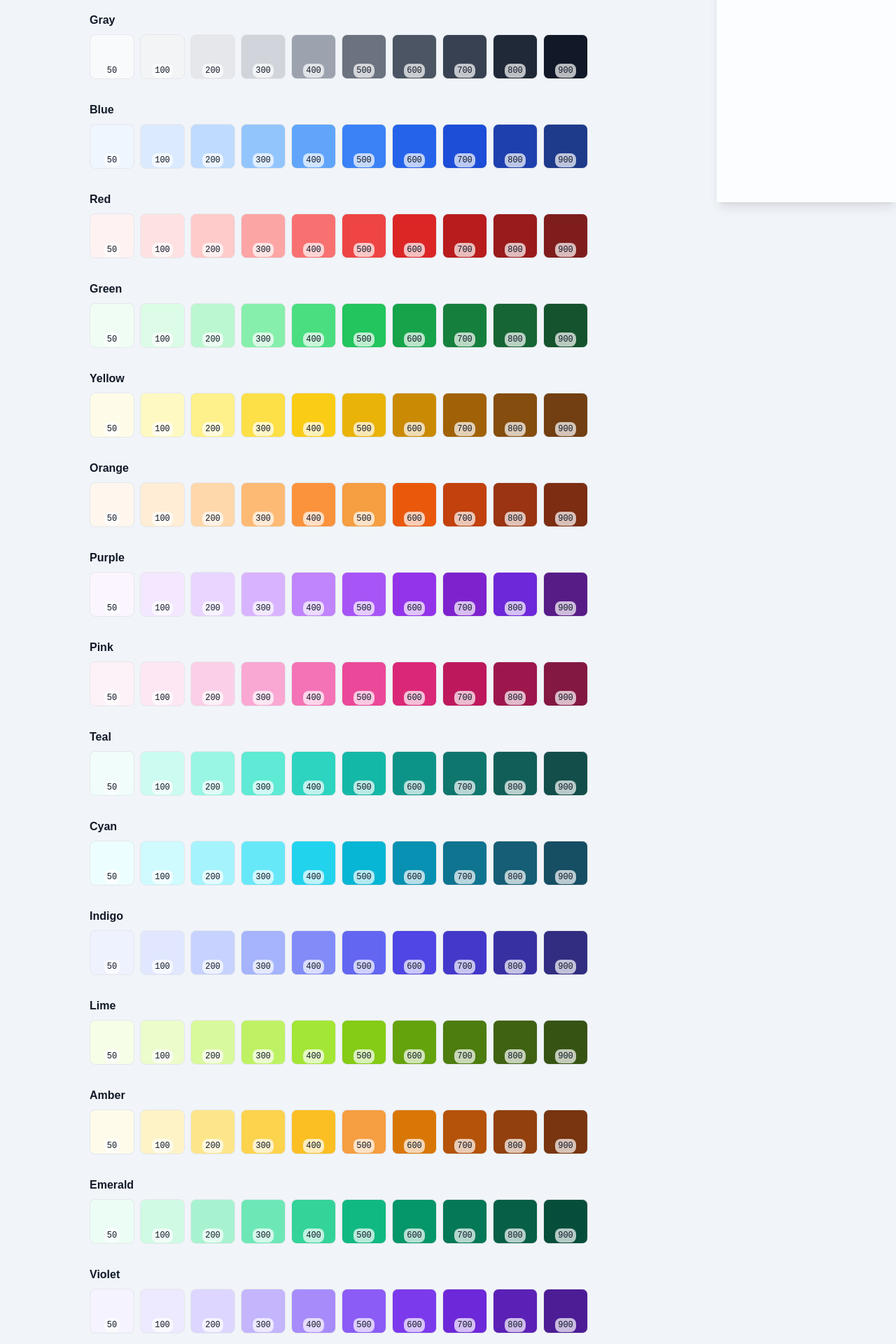
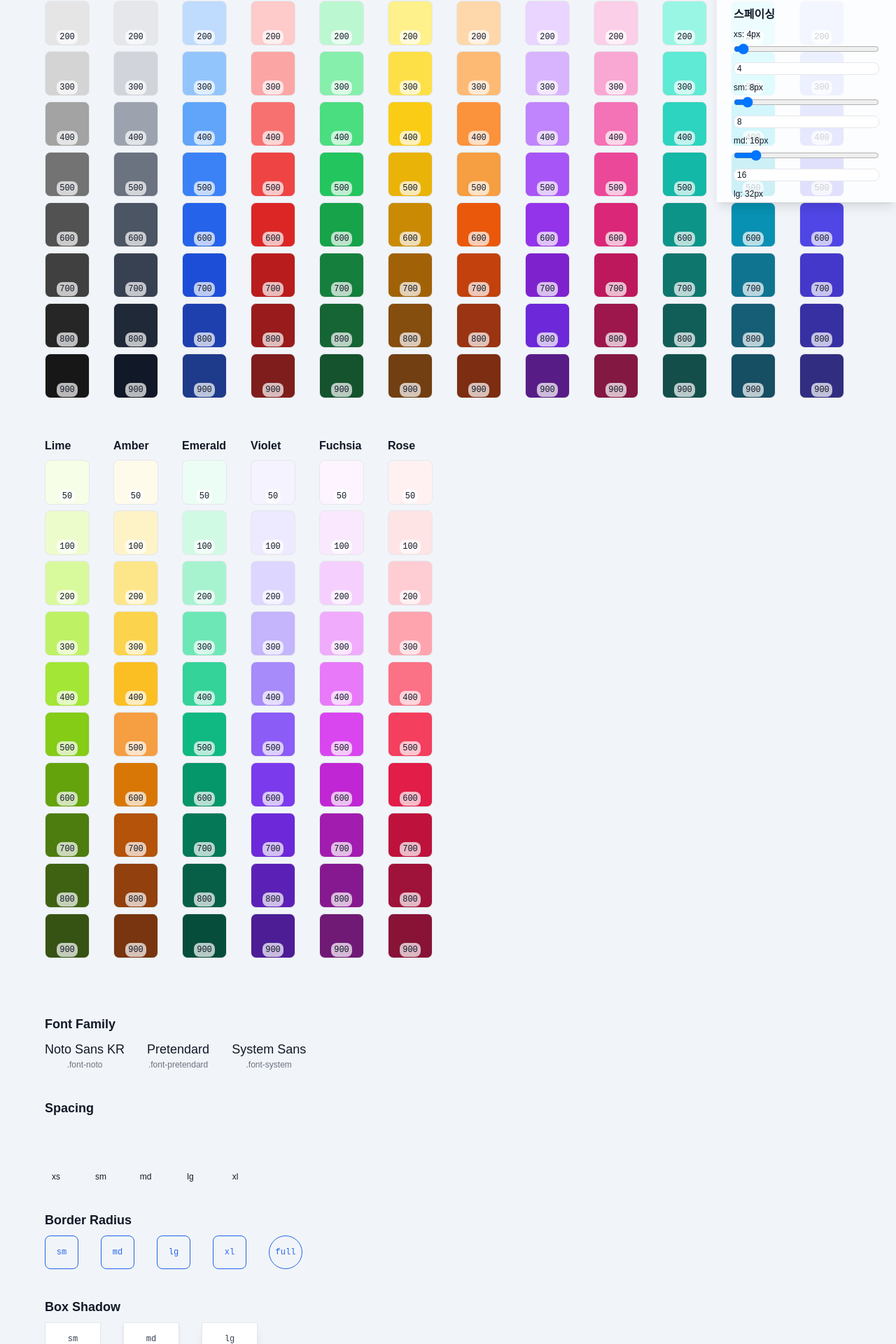
Before and after one commit to GTD-web/design-preview-v0, a Next.js app: page / in a window 1280 px wide. Shown: the part 511-2431 px from the top of the page at 70% size. Built offline with nearby package versions, Linux system fonts and the light colour scheme.

Commit message:
테일윈드 설정에서 스페이싱 및 그리드 관련 변수를 CSS 변수로 변경하고, 페이지 컴포넌트에서 레이아웃 및 스페이싱 조절 기능을 추가하여 사용자 정의 가능성을 높였습니다.

```diff
--- a/src/app/globals.css
+++ b/src/app/globals.css
@@ -22,6 +22,14 @@
   --color-border: #cbd5e1;
   --radius: 8px;
   --font-size-base: 1rem;
+  --spacing-xs: 0.25rem;
+  --spacing-sm: 0.5rem;
+  --spacing-md: 1rem;
+  --spacing-lg: 2rem;
+  --spacing-xl: 4rem;
+  --grid-columns: 12;
+  --grid-gutter: 1.5rem;
+  --grid-max-width: 1200px;
 }
 
 @media (prefers-color-scheme: dark) {
--- a/src/app/page.tsx
+++ b/src/app/page.tsx
@@ -81,11 +81,18 @@ function DesignTokensPreview({ theme }: { theme?: string }) {
   ];
 
   return (
-    <section className="w-full max-w-5xl mx-auto mt-20">
+    <section
+      className="mx-auto mt-20 p-md gap-layout max-w-layout"
+      style={{
+        maxWidth: "var(--grid-max-width)",
+        paddingLeft: "var(--grid-gutter)",
+        paddingRight: "var(--grid-gutter)",
+      }}
+    >
       <h2 className="text-2xl font-bold mb-6 text-foreground">디자인 시스템 컬러 프리뷰</h2>
       <div className="mb-12">
         <h3 className="text-lg font-semibold mb-2 text-foreground">Single Colors</h3>
-        <div className="grid grid-cols-2 sm:grid-cols-5 gap-4">
+        <div className="grid grid-cols-layout gap-layout">
           {singleColors.map((color) => (
             <div
               key={color.name}
@@ -103,14 +110,16 @@ function DesignTokensPreview({ theme }: { theme?: string }) {
         </div>
       </div>
       <div className="mb-12">
-        <h3 className="text-lg font-semibold mb-2">Palette Colors</h3>
-        {paletteColors.map((name) => (
-          <PalettePreview key={name} name={name} />
-        ))}
+        <h3 className="text-lg font-semibold mb-2 text-foreground">Palette Colors</h3>
+        <div className="grid grid-cols-layout gap-layout">
+          {paletteColors.map((name) => (
+            <PalettePreview key={name} name={name} />
+          ))}
+        </div>
       </div>
       <div className="mb-10">
         <h3 className="text-lg font-semibold mb-2">Font Family</h3>
-        <div className="flex gap-6">
+        <div className="flex gap-lg">
           {fonts.map((font) => (
             <div key={font.key} className="flex flex-col items-center">
               <span className={`text-lg ${font.className}`}>{font.label}</span>
@@ -121,7 +130,7 @@ function DesignTokensPreview({ theme }: { theme?: string }) {
       </div>
       <div className="mb-10">
         <h3 className="text-lg font-semibold mb-2">Spacing</h3>
-        <div className="flex gap-4 items-end">
+        <div className="flex gap-lg items-end">
           {spacings.map((sp) => (
             <div key={sp.name} className="flex flex-col items-center">
               <div className={`bg-primary/30 w-8`} style={{ height: `var(--spacing-${sp.size}, 1rem)` }} />
@@ -132,7 +141,7 @@ function DesignTokensPreview({ theme }: { theme?: string }) {
       </div>
       <div className="mb-10">
         <h3 className="text-lg font-semibold mb-2">Border Radius</h3>
-        <div className="flex gap-4">
+        <div className="flex gap-lg">
           {radii.map((r) => (
             <div key={r.name} className={`w-12 h-12 bg-primary/30 border border-primary ${r.className} flex items-center justify-center`}>
               <span className="text-xs text-primary font-mono">{r.name}</span>
@@ -142,7 +151,7 @@ function DesignTokensPreview({ theme }: { theme?: string }) {
       </div>
       <div className="mb-10">
         <h3 className="text-lg font-semibold mb-2">Box Shadow</h3>
-        <div className="flex gap-4">
+        <div className="flex gap-lg">
           {shadows.map((s) => (
             <div key={s.name} className={`w-20 h-12 bg-white border border-gray-200 flex items-center justify-center ${s.className}`}>
               <span className="text-xs text-gray-700 font-mono">{s.name}</span>
@@ -195,9 +204,25 @@ export default function Home() {
     document.body.style.setProperty("--font-size-base", `${fontSize}px`);
   }, [fontSize]);
 
+  // 세밀한 스페이싱 조절
+  const [spacing, setSpacing] = useState({
+    xs: 4, // px
+    sm: 8,
+    md: 16,
+    lg: 32,
+    xl: 64,
+  });
+  useEffect(() => {
+    document.body.style.setProperty("--spacing-xs", `${spacing.xs / 16}rem`);
+    document.body.style.setProperty("--spacing-sm", `${spacing.sm / 16}rem`);
+    document.body.style.setProperty("--spacing-md", `${spacing.md / 16}rem`);
+    document.body.style.setProperty("--spacing-lg", `${spacing.lg / 16}rem`);
+    document.body.style.setProperty("--spacing-xl", `${spacing.xl / 16}rem`);
+  }, [spacing]);
+
   return (
     <div className="min-h-screen flex items-center justify-center bg-background">
-      <div className="fixed top-0 right-0 h-full w-64 bg-white/80 dark:bg-background/80 shadow-lg z-50 p-6 flex flex-col gap-6">
+      <div className="fixed top-0 right-0 h-full w-64 bg-white/80 dark:bg-background/80 shadow-lg z-50 p-6 flex flex-col gap-6 overflow-y-auto">
         {/* 테마 선택 */}
         <div>
           <div className="font-bold mb-2 text-foreground">테마</div>
@@ -272,6 +297,33 @@ export default function Home() {
             />
           </div>
         </div>
+        {/* 스페이싱 조절 */}
+        <div>
+          <div className="font-bold mb-2 text-foreground">스페이싱</div>
+          {Object.entries(spacing).map(([key, value]) => (
+            <div key={key} className="mb-2">
+              <div className="mb-1 text-xs text-foreground">
+                {key}: {value}px
+              </div>
+              <input
+                type="range"
+                min={0}
+                max={128}
+                value={value}
+                onChange={(e) => setSpacing((s) => ({ ...s, [key]: Number(e.target.value) }))}
+                className="w-full mb-1"
+              />
+              <input
+                type="number"
+                min={0}
+                max={128}
+                value={value}
+                onChange={(e) => setSpacing((s) => ({ ...s, [key]: Number(e.target.value) }))}
+                className="w-full border rounded px-1 text-xs"
+              />
+            </div>
+          ))}
+        </div>
       </div>
       <DesignTokensPreview theme={theme} />
     </div>
--- a/tailwind.config.ts
+++ b/tailwind.config.ts
@@ -272,11 +272,11 @@ const config: Config = {
         mono: ["Fira Mono", "monospace"],
       },
       spacing: {
-        xs: "0.25rem",
-        sm: "0.5rem",
-        md: "1rem",
-        lg: "2rem",
-        xl: "4rem",
+        xs: "var(--spacing-xs, 0.25rem)",
+        sm: "var(--spacing-sm, 0.5rem)",
+        md: "var(--spacing-md, 1rem)",
+        lg: "var(--spacing-lg, 2rem)",
+        xl: "var(--spacing-xl, 4rem)",
         "2xl": "8rem",
         "3xl": "16rem",
         "4xl": "32rem",
@@ -382,6 +382,7 @@ const config: Config = {
         "5xl": "64rem",
         "6xl": "72rem",
         "7xl": "80rem",
+        layout: "var(--grid-max-width, 1200px)",
       },
       screens: {
         xs: "400px",
@@ -392,8 +393,11 @@ const config: Config = {
         "2xl": "1536px",
       },
       gridTemplateColumns: {
-        layout: "200px 1fr",
+        layout: "repeat(var(--grid-columns, 12), minmax(0, 1fr))",
         dashboard: "300px 1fr 300px",
+      },
+      gap: {
+        layout: "var(--grid-gutter, 1.5rem)",
       },
       aspectRatio: {
         square: "1 / 1",
```
